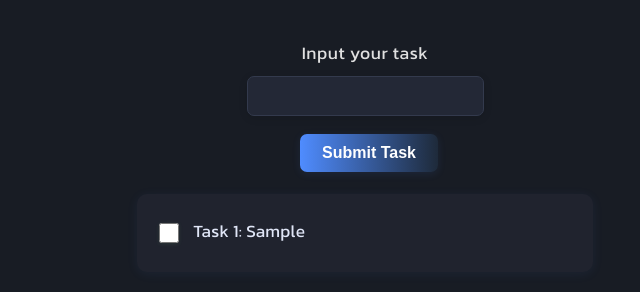
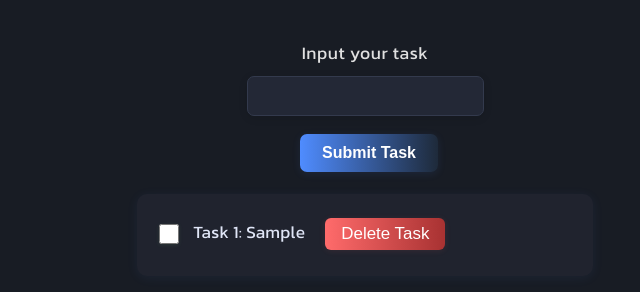
Before and after one commit to pkrampage/todo-list, a plain HTML site: page index.html in a window 1280 px wide. Both pictures are taken after typing "Sample" into the empty fields and a click on the button "Submit Task". Shown: the whole page, without its empty margins (275-915 px from the left). Drawn offline with Linux system fonts and the light colour scheme.

Commit message:
Implement task deletion functionality and style for delete button

```diff
--- a/app.js
+++ b/app.js
@@ -20,7 +20,7 @@ submitTaskBtn.addEventListener('click', () => {
         warnTxt.style.display = `none`
         displayTask.style.display = `block`
         const newTask = document.createElement('p')
-        newTask.innerHTML = `<input type="checkbox" id="checkComplete"> Task ${taskCount}: ${taskInput.value}`
+        newTask.innerHTML = `<input type="checkbox" id="checkComplete"> Task ${taskCount}: ${taskInput.value} <button class="delTask">Delete Task</button>`
         displayTask.appendChild(newTask)
         taskInput.value = ''
         taskCount++
@@ -29,5 +29,14 @@ submitTaskBtn.addEventListener('click', () => {
         checkbox.addEventListener('change',()=>{
             newTask.classList.toggle('completed', checkbox.checked)
         })
+
+        const deleteTask = newTask.querySelector('.delTask')
+        deleteTask.addEventListener('click',()=>{
+            newTask.remove()
+            taskCount--
+            if(taskCount===1){
+               displayTask.style.display = `none`
+            }
+        })
     }
 })
--- a/style.css
+++ b/style.css
@@ -64,6 +64,33 @@ button:active {
     transform: scale(0.97);
 }
 
+button.delTask {
+    background: linear-gradient(90deg, #ff6b6b 0%, #a83232 100%);
+    color: #fff;
+    border: none;
+    border-radius: 6px;
+    padding: 6px 16px;
+    font-size: 0.98em;
+    font-weight: 500;
+    margin-left: 16px;
+    cursor: pointer;
+    box-shadow: 0 1px 6px rgba(255,107,107,0.10);
+    transition: background 0.22s, color 0.18s, transform 0.18s, box-shadow 0.22s;
+    outline: none;
+    vertical-align: middle;
+}
+button.delTask:hover {
+    background: linear-gradient(90deg, #a83232 0%, #ff6b6b 100%);
+    color: #fff;
+    transform: scale(1.07) translateY(-1px);
+    box-shadow: 0 2px 12px rgba(255,107,107,0.18);
+}
+button.delTask:active {
+    background: #a83232;
+    color: #fff;
+    transform: scale(0.96);
+}
+
 #warningText {
     display:none;
     color: #ff6b6b;
```
Also changed, not shown: 1 other file.
